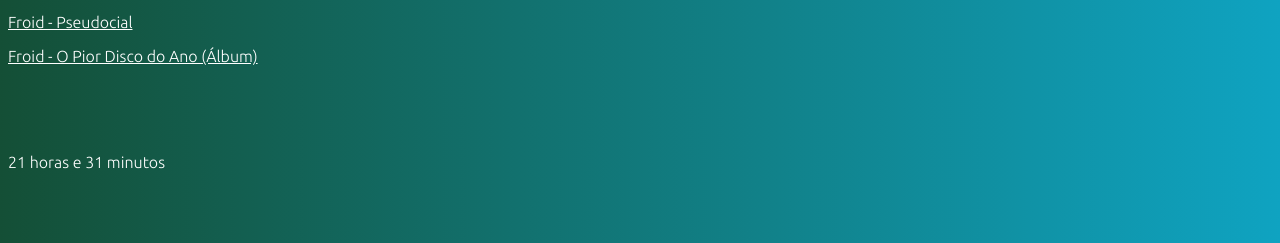
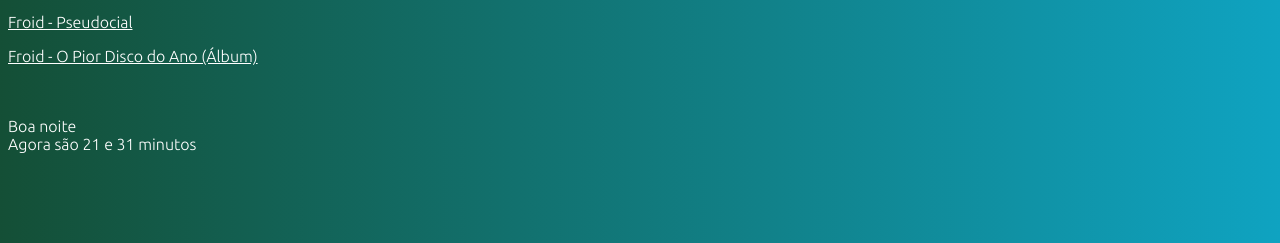
Before and after one commit to gustawebp/froid, a plain HTML site: page index.html in a window 1280 px wide. Shown: the part 557-800 px from the top of the page. Drawn offline with Linux system fonts and the light colour scheme.

Commit message:
Add files via upload

```diff
--- a/index.html
+++ b/index.html
@@ -44,9 +44,11 @@
         </p>
 
     </a>
-<br><br><br><br>
+<br><br>
 
-<div id="hor">h</div>
+<div id="hor1">a</div> <div id="hor">h</div>
+
+
 
 
     <script src="script.js"></script>
--- a/script.js
+++ b/script.js
@@ -3,4 +3,11 @@ var hora1= hora.getHours()
 var min = new Date
 var min1 = min.getMinutes()
 var txt = document.getElementById('hor')
+var txt1 = document.getElementById('hor1')
 txt.innerHTML = ` ${hora1} horas e ${min1} minutos `
+
+if (hora1 > 12) {txt1.innerHTML = 'Boa Tarde'}
+if (hora1 > 1 && hora1 < 12 ) {txt1.innerHTML='Bom dia'}
+
+if ( hora1 > 18 && hora1 < 23) { txt1.innerHTML = 'Boa noite'}
+txt.innerHTML = `Agora são ${hora1}  e ${min1} minutos`
```
